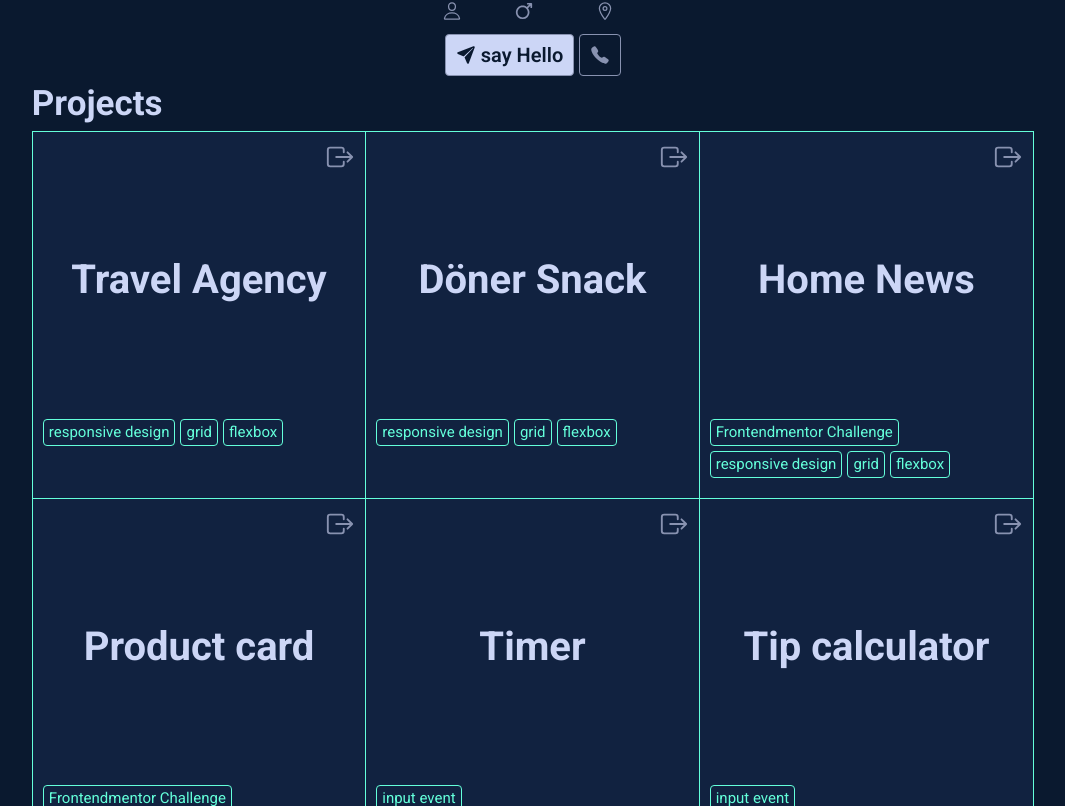
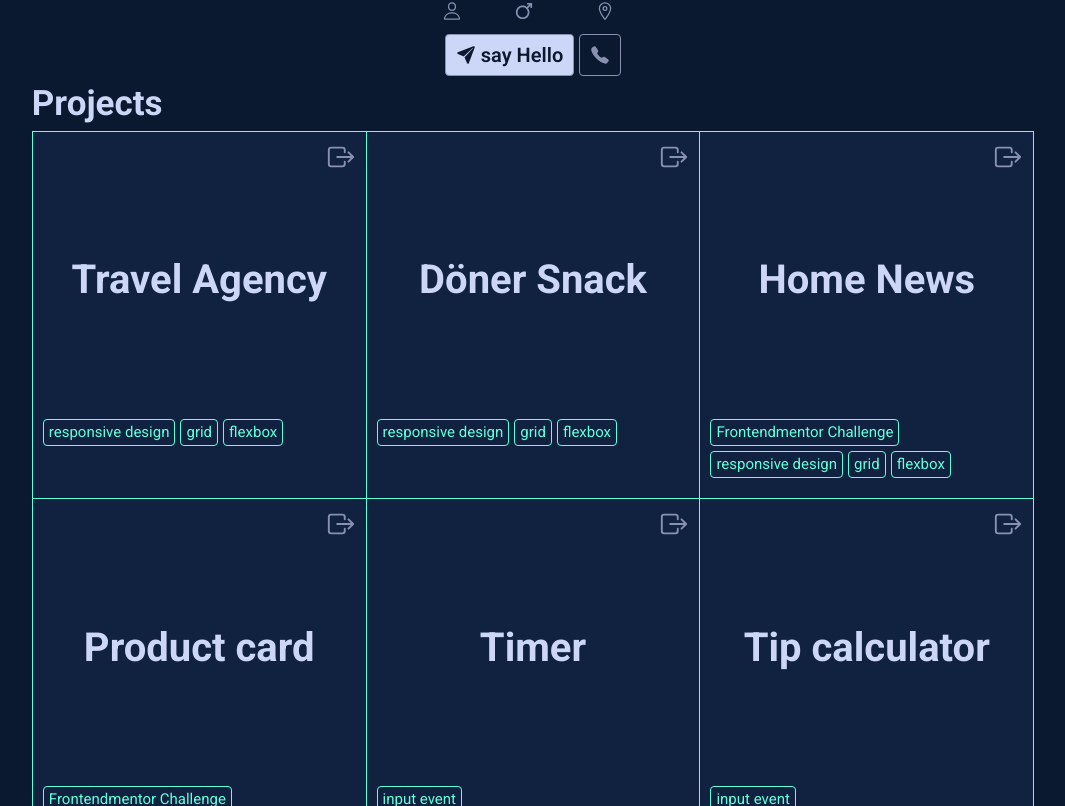
Before and after one commit to TonyNguyen137/portfolioV1, a website built with Parcel: page src/index.html in a window 1280 px wide. Shown: the part 494-1300 px from the top of the page, without its empty margins (107-1172 px from the left). Built offline with nearby package versions, Linux system fonts and the light colour scheme.

Commit message:
update project container border

```diff
--- a/src/style.css
+++ b/src/style.css
@@ -242,7 +242,9 @@ button {
     margin-top: 1rem;
     display: grid;
     grid-template-columns: 1fr 1fr 1fr;
-    border:0.1px solid var(--clr-neutral-3);
+    border-top:0.1px solid var(--clr-neutral-3);
+    border-left:0.1px solid var(--clr-neutral-3);
+
 
 }
 
@@ -257,7 +259,7 @@ button {
 
 }
 .project:nth-child(3n+3) {
-    border-right: none;
+    border-right: 0.1px solid var(--clr-neutral-3);
 }
 
 
```
